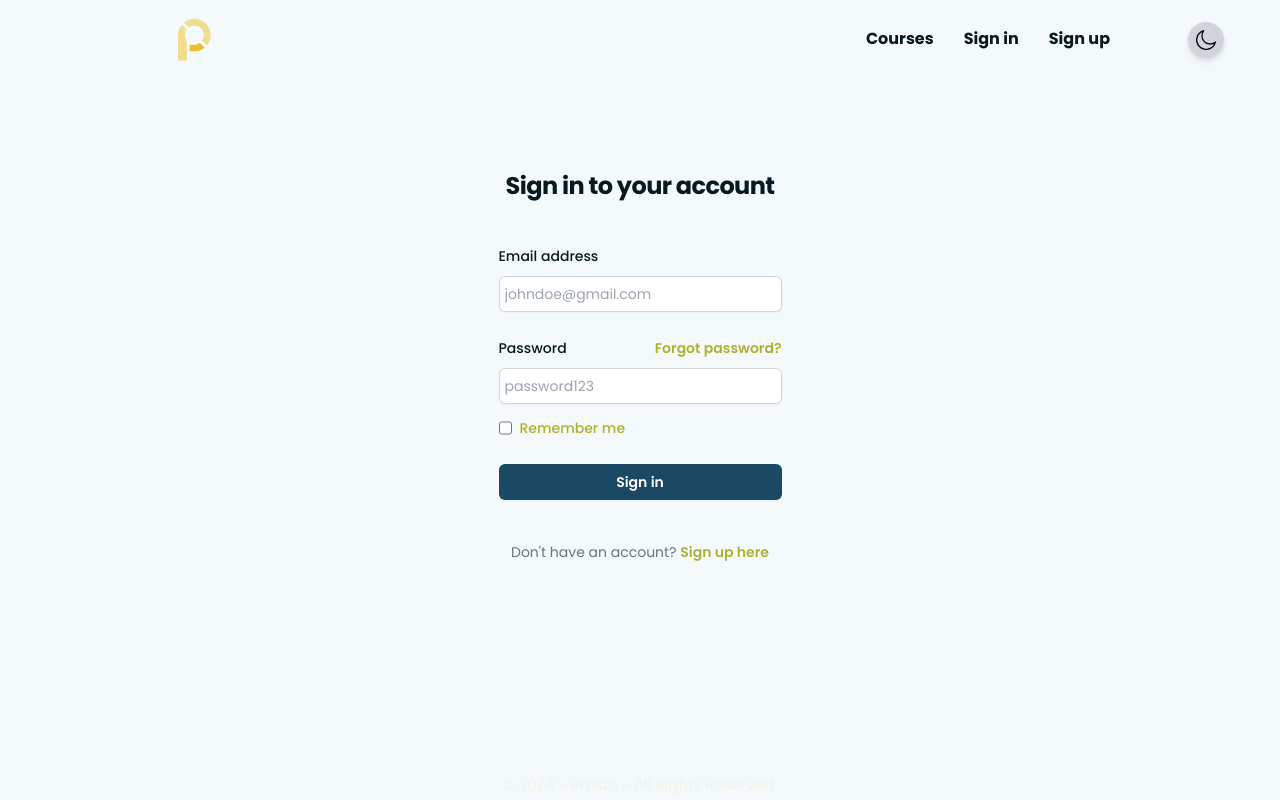
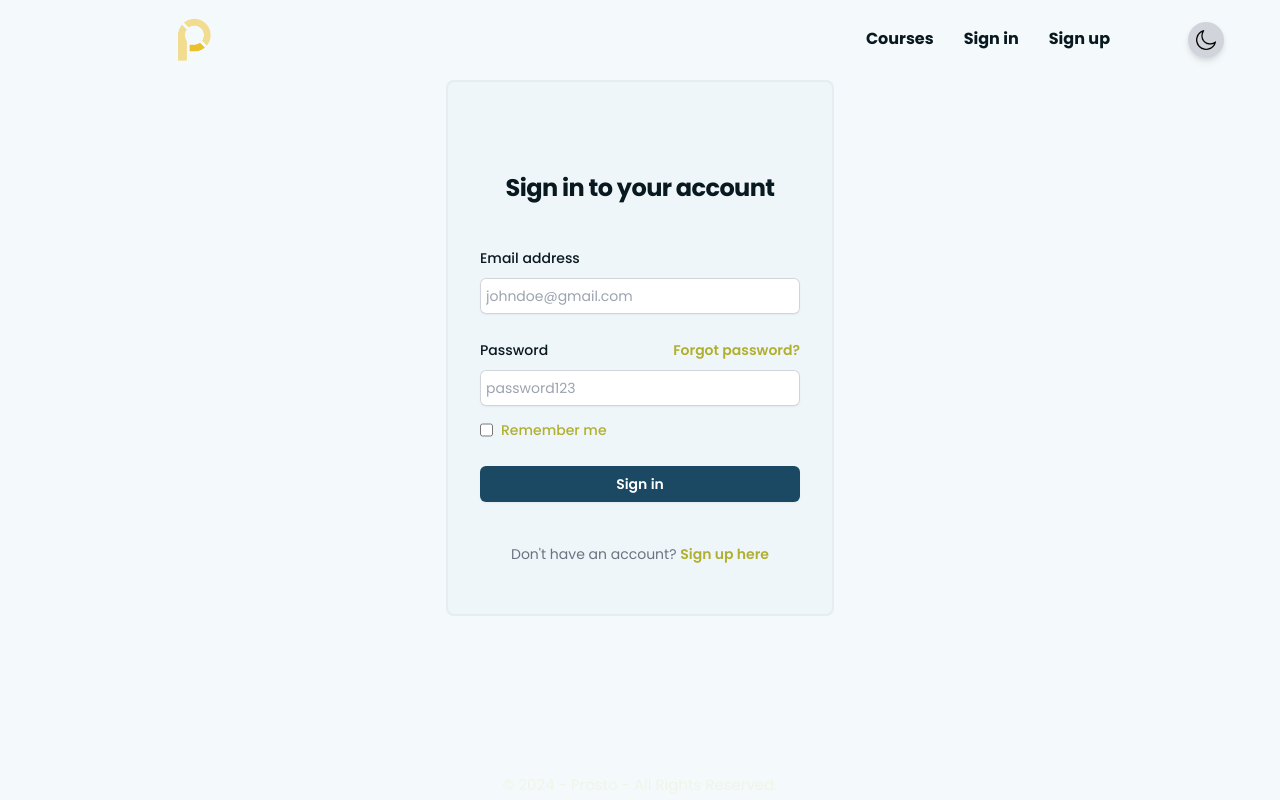
Before and after one commit to Prosto-Bulgaria/Prosto, a React (Vite) app in the folder client/: page /login in a window 1280 px wide. Built offline with nearby package versions, Linux system fonts and the light colour scheme.

Commit message:
Added background and border to Login and Register forms

```diff
--- a/client/src/components/Auth/Login/Login.jsx
+++ b/client/src/components/Auth/Login/Login.jsx
@@ -29,16 +29,16 @@ const Login = () => {
 
     return (
         <section id="login-page" className="login">
-            <div className="flex min-h-full flex-1 flex-col justify-center px-6 py-12 lg:px-8">
+            <div className="flex min-h-full flex-1 flex-col justify-center px-6 py-12 lg:px-8 bg-primary_dark/5 rounded-lg border-2 border-primary/5">
                 <div className="sm:mx-auto sm:w-full sm:max-w-sm">
                     <h2 className="mt-10 text-center text-2xl font-bold leading-9 tracking-tight dark:text-text_dark text-text select-none">
                         Sign in to your account
                     </h2>
                 </div>
 
-                <div className="mt-10 sm:mx-auto sm:w-full sm:max-w-sm">
+                <div className="mt-10 sm:mx-auto sm:w-full sm:max-w-sm ">
                     <form
-                        className="space-y-6"
+                        className="space-y-6 w-80"
                         id="login-form"
                         onSubmit={loginHandler}
                         method="POST"
--- a/client/src/components/Auth/Register/Register.jsx
+++ b/client/src/components/Auth/Register/Register.jsx
@@ -31,7 +31,7 @@ const Register = () => {
 
     return (
         <section id="register-page" className="register">
-            <div className="flex min-h-full flex-1 flex-col justify-center px-6 py-12 lg:px-8">
+            <div className="flex min-h-full flex-1 flex-col justify-center px-6 py-12 lg:px-8 bg-primary_dark/5 rounded-lg border-2 border-primary/5">
                 <div className="sm:mx-auto sm:w-full sm:max-w-sm">
                     <h2 className="mt-10 text-center text-2xl font-bold leading-9 tracking-tight dark:text-text_dark text-text select-none">
                         Create your <p className="gradient-effect">Prosto</p> account
@@ -40,7 +40,7 @@ const Register = () => {
 
                 <div className="mt-10 sm:mx-auto sm:w-full sm:max-w-sm">
                     <form
-                        className="space-y-6"
+                        className="space-y-6 w-80"
                         id="register-form"
                         onSubmit={registerHandler}
                         method="POST"
```
